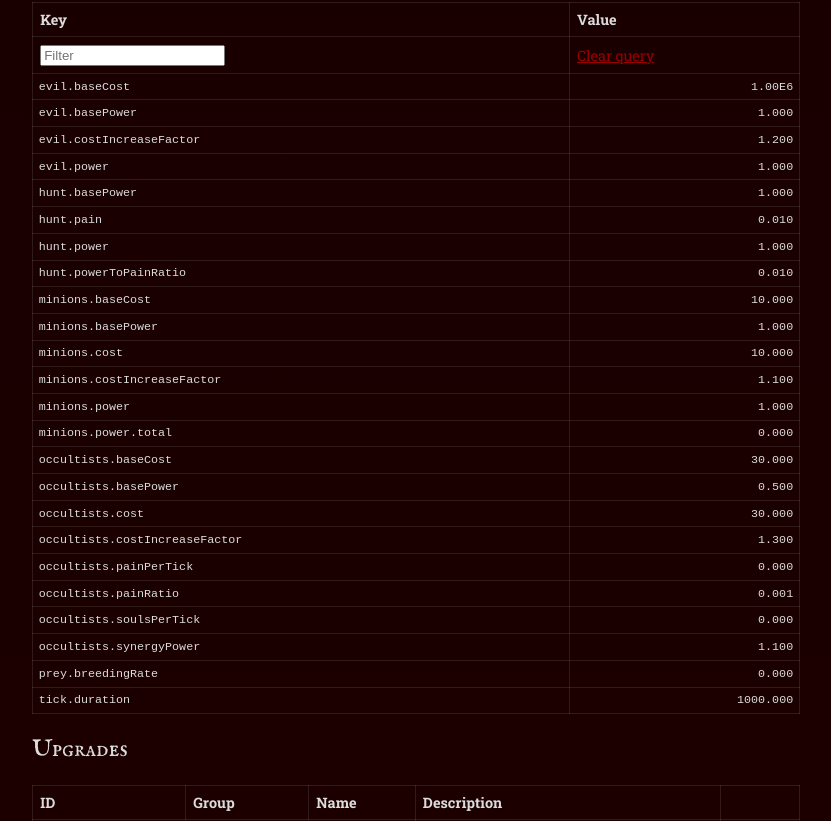
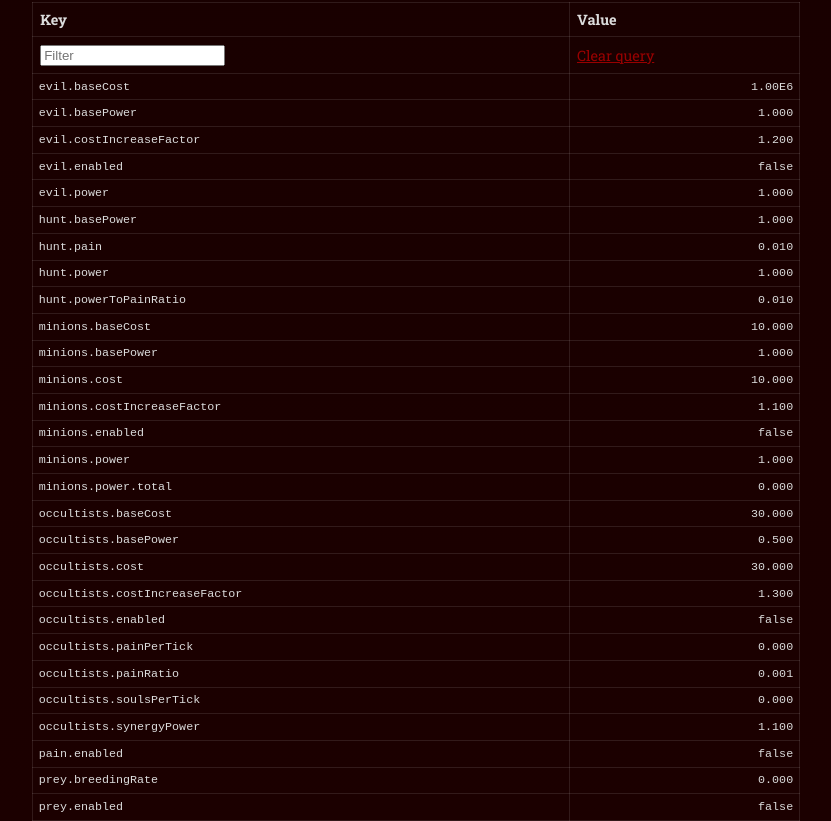
Before and after one commit to agateblue/demonology, a Vue app: page /#/statistics in a window 1280 px wide. Shown: the part 1139-1960 px from the top of the page, without its empty margins (224-1055 px from the left). Built offline with nearby package versions, Linux system fonts and the light colour scheme.

Commit message:
Include boolean and string values in debug mode

```diff
--- a/src/views/Statistics.vue
+++ b/src/views/Statistics.vue
@@ -73,7 +73,12 @@
           </tr>
           <tr v-for="value in debugValues" :key="value.key" class="text--monospace">
             <td>{{ value.key }}</td>
-            <td class="text--right">{{ formatNumber(value.value.toFixed(3)) }}</td>
+            <td class="text--right">
+              <template v-if="typeof value.value === 'number'">
+                {{ formatNumber(value.value.toFixed(3)) }}
+              </template>
+              <template v-else>{{ value.value }}</template>
+            </td>
           </tr>
         </tbody>
       </table>
@@ -222,7 +227,7 @@ export default {
       }
       for (const key of keys) {
         let value = this.$store.getters['values'](key)
-        if (typeof value === 'number') {
+        if (typeof value === 'number' || typeof value === 'boolean' || typeof value === 'string') {
           v.push({key, value})
         }
       }
```
